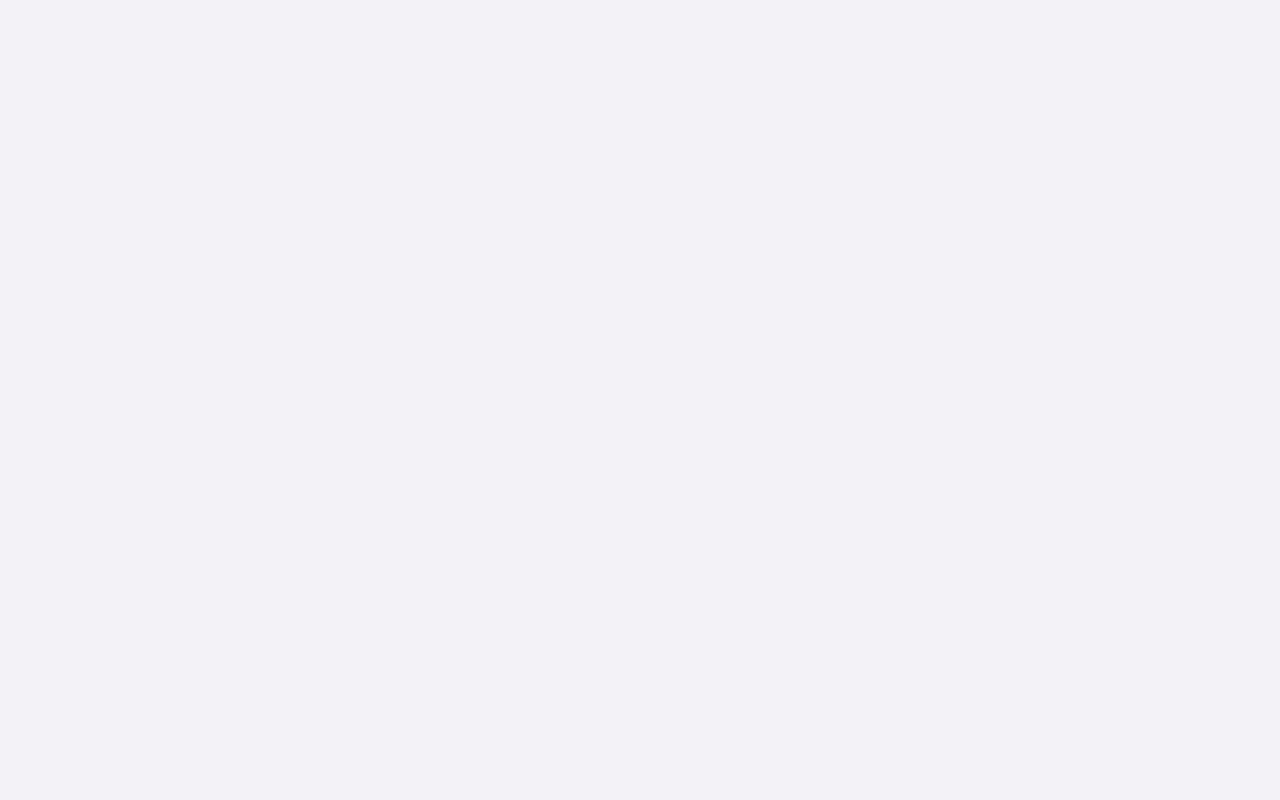
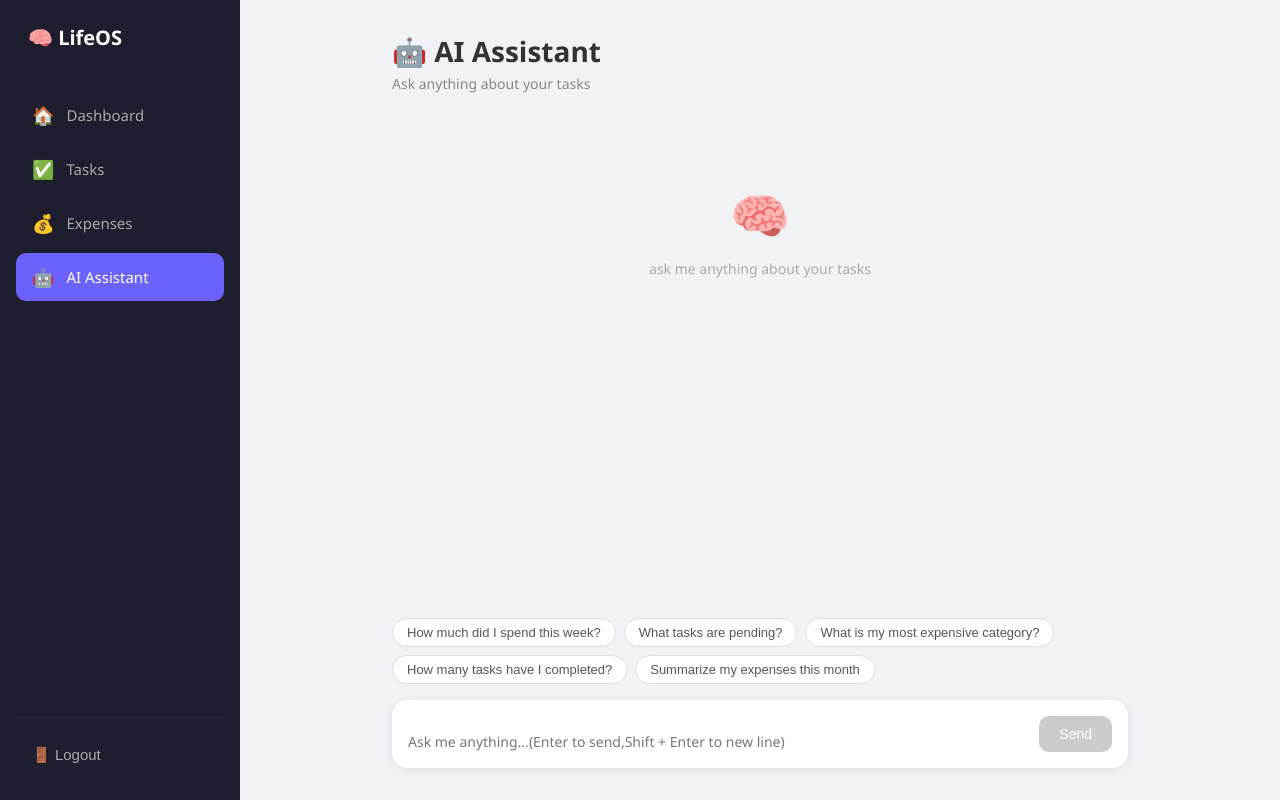
Before and after one commit to julkarShabab/Personal-ai-system, a React (Vite) app in the folder frontend/: page /chat in a window 1280 px wide. Before the commit this address had no page. Built offline with nearby package versions, Linux system fonts and the light colour scheme.

Commit message:
addded AI assistant

```diff
--- a/frontend/src/App.jsx
+++ b/frontend/src/App.jsx
@@ -4,6 +4,7 @@ import Register from './pages/Register'
 import Tasks from './pages/Tasks'
 import Expenses from './pages/Expenses'
 import Dashboard from './pages/Dashboard'
+import Chat from './pages/Chat'
 import Layout from './components/Layout'
 import './styles/global.css'
 
@@ -15,8 +16,9 @@ function App() {
         <Route path="/login" element={<Login />} />
         <Route path="/register" element={<Register />} />
         <Route path="/dashboard" element={<Layout><Dashboard/></Layout>} />
-        <Route path="/tasks" element={<Tasks/>}/>
-        <Route path='/expenses' element={<Expenses/>}/>
+        <Route path="/tasks" element={<Layout><Tasks /></Layout>} />
+        <Route path="/expenses" element={<Layout><Expenses /></Layout>} />
+        <Route path="/chat" element={<Layout><Chat /></Layout>} />
       </Routes>
     </BrowserRouter>
   )
--- a/frontend/src/components/Sidebar.jsx
+++ b/frontend/src/components/Sidebar.jsx
@@ -14,6 +14,7 @@ function Sidebar() {
         { path: '/dashboard', label: 'Dashboard', icon: '🏠' },
         { path: '/tasks', label: 'Tasks', icon: '✅' },
         { path: '/expenses', label: 'Expenses', icon: '💰' },
+        { path: '/chat', label: 'AI Assistant', icon: '🤖' },
     ]
     return (
         <div className="sidebar">
--- a/frontend/src/pages/Chat.jsx
+++ b/frontend/src/pages/Chat.jsx
@@ -12,7 +12,7 @@ const SUGGESTIONS = [
 ]
 
 function Chat() {
-    const [message, setMessage] = useState([])
+    const [messages, setMessages] = useState([])
     const [input, setInput] = useState('')
     const [loading, setLoading] = useState(false)
     const [error, setError] = useState('')
@@ -24,55 +24,154 @@ function Chat() {
     })
 
     const scrollBottom = () => {
-        messagesEndRef.current?.scrollIntoView({behavior:'smooth'})
+        messagesEndRef.current?.scrollIntoView({ behavior: 'smooth' })
     }
 
-    useEffect( () => {
+    useEffect(() => {
         scrollBottom()
-    },[message,loading])
+    }, [messages, loading])
 
     const sendMessage = async (text) => {
         const messageText = text || input.trim()
-        if(!messageText) return
-        if(loading) return
+        if (!messageText) return
+        if (loading) return
 
         setError('')
         setInput('')
 
         const userMessage = {
             role: 'user',
-            content:messageText,
+            content: messageText,
             time: new Date().toLocaleTimeString([], { hour: '2-digit', minute: '2-digit' }) //locale,options
         }
 
-        setMessage(prev => [...prev,userMessage])
+        setMessages(prev => [...prev, userMessage])
         setLoading(true)
 
-        try{
+        try {
             const token = localStorage.getItem('token')
-            if(!token){
+            if (!token) {
                 setError('you\'re not logged in')
                 setLoading(false)
                 return
             }
 
-            const res = await fetch(`${API}/ai/chat`,{
-                method:'POST',
-                headers:getHeaders(),
-                body:JSON.stringify({
-                    message:messageText,
-                    history:message.slice(-6).map(m => ({
+            const res = await fetch(`${API}/ai/chat`, {
+                method: 'POST',
+                headers: getHeaders(),
+                body: JSON.stringify({
+                    message: messageText,
+                    history: messages.slice(-6).map(m => ({
                         role: m.role,
-                        content:m.content
+                        content: m.content
                     }))
                 })
 
             })
-        }catch (err){
 
+            const data = await res.json()
+            if (!res.ok) {
+                setError(data.detail || 'failed to get response')
+                setLoading(false)
+                return
+
+            }
+
+            const assistantMessage = {
+                role: 'assistant',
+                content: data.response,
+                time: new Date().toLocaleTimeString([], { hour: '2-digit', minute: '2-digit' })
+            }
+
+            setMessages(prev => [...prev, assistantMessage])
+        } catch (err) {
+            setError('Network error - is the server running')
+
+        } finally {
+            setLoading(false)
         }
 
     }
 
+    const handleKeyDown = (e) => {
+        if (e.key === 'Enter' && !e.shiftKey) {
+            e.preventDefault()
+            sendMessage()
+        }
+    }
+
+    return (
+        <div className="chat-container">
+            <div className="chat-header">
+                <h1>🤖 AI Assistant</h1>
+                <p>Ask anything about your tasks</p>
+            </div>
+
+            {error && <p className="error-msg">{error}</p>}
+
+
+            {messages.length === 0 && (
+                <div className="empty-chat">
+                    <div className="big-icon">🧠</div>
+                    <p>ask me anything about your tasks</p>
+                </div>
+
+            )}
+
+            <div className="chat-messages">
+                {messages.map((msg, index) => (
+                    <div key={index} className={`message ${msg.role}`}>
+                        <div className="message-bubble">{msg.content}</div>
+                        <span className="message-time">{msg.time}</span>
+                    </div>
+                ))}
+
+                {loading && (
+                    <div className="message assistant">
+                        <div className="typing-indicator">
+                            <span></span>
+                            <span></span>
+                            <span></span>
+                        </div>
+                    </div>
+                )}
+
+                <div ref={messagesEndRef} />
+            </div>
+
+            <div className="suggestions">
+                {SUGGESTIONS.map((s, i) => (
+                    <button
+                        key={i}
+                        className="suggestion-chip"
+                        onClick={() => sendMessage(s)}
+                        disabled={loading}>
+                        {s}
+                    </button>
+                ))}
+
+            </div>
+
+            <div className="chat-input-area">
+                <textarea
+                placeholder="Ask me anything...(Enter to send,Shift + Enter to new line)"
+                value={input}
+                onChange={e => setInput(e.target.value)}
+                onKeyDown={handleKeyDown}
+                rows={1}
+                disabled={loading}/>
+
+                <button
+                className="send-btn"
+                onClick={() => sendMessage()}
+                disabled={ loading || !input.trim()}>{loading ? '...':'Send'}</button>
+
+            </div>
+
+        </div>
+    )
+
 
 }
+
+export default Chat
```
Also changed, not shown: 1 other file (tests, documents, lock files or other folders).
